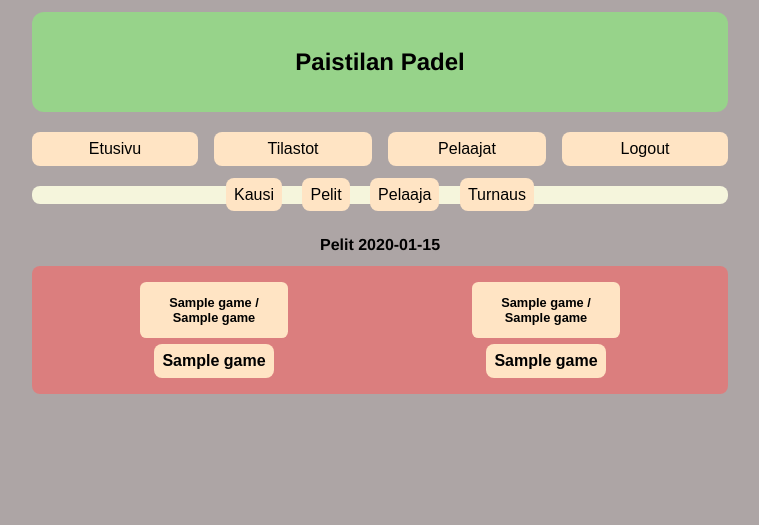
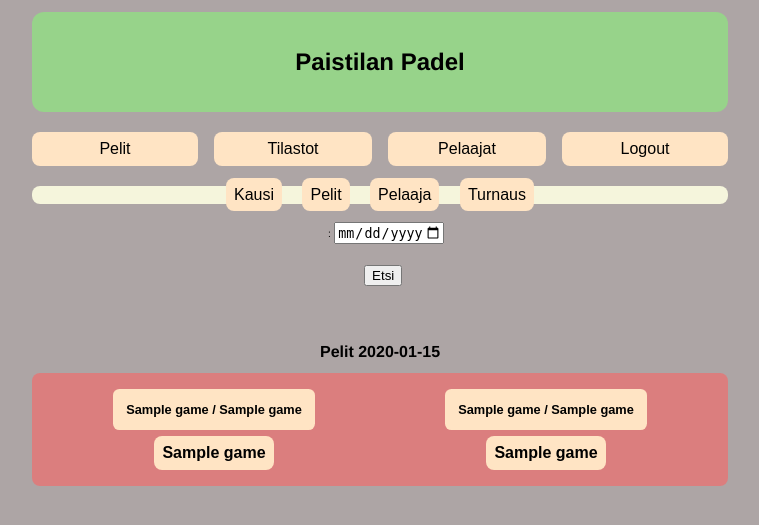
Before and after one commit to taHmeaa/Padelsovellus, a Flask app: template templates/gamestats.html in a window 1280 px wide. Shown: the top 525 px of the page, without its empty margins (260-1019 px from the left). Run offline with Flask 2, Linux system fonts and the light colour scheme; the visitor is signed in with stand-in values (Sample User, id 1); the template is opened without the code that fills it: most values are stand-ins (such as "Sample title", 1, 10 or a date in 2020); parts of the project's set-up code (start-up, migrations or seed data) failed here and were passed over.

Commit message:
ulkoasu ja pvm valikko

```diff
--- a/gamebracket.py
+++ b/gamebracket.py
@@ -36,7 +36,7 @@
 
 
 def get_players():
-    sql = "SELECT player FROM Players ORDER BY player;"
+    sql = "SELECT player FROM Players WHERE visible = TRUE ORDER BY player;"
     result = db.session.execute(sql)
     players = result.fetchall()
     return players
--- a/schema.sql
+++ b/schema.sql
@@ -9,7 +9,8 @@
     id SERIAL PRIMARY KEY,
     player TEXT UNIQUE,
     scorewon INTEGER,
-    scoreloss INTEGER
+    scoreloss INTEGER,
+    visible BOOLEAN
 );
 
 CREATE TABLE games (
--- a/static/jschecks.js
+++ b/static/jschecks.js
@@ -15,7 +15,6 @@
     }
 }
 
-
 function checkplayer(form) {
     if (4 < form.player.value.length < 9) {
         return true
--- a/static/style.css
+++ b/static/style.css
@@ -58,16 +58,15 @@
     display: grid;
     grid-template-columns: repeat(2, 1fr);
     font-family: 'Quicksand', sans-serif;
-
 }
 
 .podiumboard {
     background: rgb(255, 96, 96, 0.562);
     margin: 12px;
-    padding: 1em 1em 1em 1em;
+    padding: 0em 1em 1em 1em;
     border-radius: .5em;
     display: grid;
-    grid-template-columns: repeat(2, 1fr);
+    grid-template-columns: repeat(3, 1fr);
     font-family: 'Quicksand', sans-serif;
 }
 .points{
@@ -113,6 +112,9 @@
     color: black;
 }
 
+.navlinks1:hover, .navlinks2:hover, .navlinks3:hover, .navlinks4:hover{
+    background: rgb(247, 221, 137);
+}
 .navlinks1{
     border-radius: .5em;
     text-align: center;
@@ -122,6 +124,7 @@
     text-decoration: none;
     color: black;
 }
+
 .navlinks2{
     border-radius: .5em;
     text-align: center;
@@ -141,6 +144,7 @@
     text-decoration: none;
     color: black;
 }
+
 .navlinks4{
     border-radius: .5em;
     text-align: center;
@@ -150,6 +154,7 @@
     text-decoration: none;
     color: black;
 }
+
 .registerlink{
     border-radius: .5em;
     text-align: center;
@@ -159,6 +164,9 @@
     font-size: .9em;
     text-decoration: none;
     color: black;
+}
+.registerlink:hover{
+    background: rgb(238, 209, 114);
 }
 
 .score {
@@ -174,7 +182,6 @@
     margin: auto auto .5em auto;
     padding: 1em;
     font-size: 0.8em;
-    width: 9.5em;
 
 }
 
@@ -245,6 +252,14 @@
     font-family: 'Quicksand', sans-serif;
     text-align: center;
 }
+.checkbox{
+    position: absolute;
+    left: -9999px;
+}
+
+.checkbox:checked + .playerbox{
+    background-color: #c1e398d4;
+}
 
 .playerbox{
     border-radius: .5em;
@@ -254,6 +269,10 @@
     margin: 0.7em 1em;
     font-size: .9em;
 }
+
+.playerbox:hover{
+    background: rgb(247, 221, 137);
+ }
 
 #hide{
     font-size: xx-small;
@@ -282,3 +301,16 @@
     padding: 1.5em 2em;
     border-radius: .5em
  }
+
+.calendar {
+    border-radius: .5em;
+    padding: .5em 0em .5em .5em;
+    font-size: 0.8em;
+    text-align: center;
+}
+.calendar-table{
+    border-radius: .5em;
+    padding: .5em 0em .5em .5em;
+    font-size: 0.8em;
+    text-align: center;
+}
--- a/templates/gamestats.html
+++ b/templates/gamestats.html
@@ -1,5 +1,17 @@
 {% extends "seasonstats.html" %}
 {% block statisticcontent %}
+<form class = "calendar" action="/allgames" method="POST">
+
+    <label class = "calendar-table" for="gameday">:</label>
+    <input type="date" id="gameday" name="gameday"
+       value="2021-10-8"
+       min="2021-01-01" max="2022-12-31">
+    <div class="scorebutton">
+        <input type="submit" value="Etsi">
+        <input type="hidden" name="csrf_token" value="{{ session.csrf_token }}">
+    </div>
+</form>
+
 <div class = "h2"> Pelit {{ games[0][0].strftime("%m-%d") }}</div>
 {% for g in games %}
     <div class="gameboard">
--- a/templates/index.html
+++ b/templates/index.html
@@ -7,7 +7,8 @@
 <form action="/games" method="POST" onsubmit="check(this)">
     <div class="playerboard">
         {% for p in players %}
-        <label class="playerbox">{{ p[0] }}<input type="checkbox" id="player" name="player" value="{{ p[0] }}"></label>
+        <input class ="checkbox" type="checkbox" id="player{{ loop.index }}" name="player" value="{{ p[0] }}">
+        <label for ="player{{ loop.index }}" class="playerbox">{{ p[0] }}</label>
         {% endfor %}
     </div>
     <div class="rounds">
@@ -25,7 +26,7 @@
 </form>
 
 <script src="{{url_for('static', filename='jschecks.js')}}"></script>
-</body>
+
 
 
 {% endblock %}
--- a/templates/layout.html
+++ b/templates/layout.html
@@ -10,7 +10,7 @@
 {% if session.user_id %}
 
 <div class="navbanner">
-    <a class ="navlinks1" href="/">Etusivu</a>
+    <a class ="navlinks1" href="/">Pelit</a>
     <a class ="navlinks2" href="/stats">Tilastot</a>
     <a class ="navlinks3" href="/playerapp">Pelaajat</a>
     <a class ="navlinks4" href="/logout">Logout</a>
@@ -19,14 +19,12 @@
 
 {% else %}
 <div class="navbanner">
-    <a class ="navlinks1" href="/">Etusivu</a>
+    <a class ="navlinks1" href="/">Pelit</a>
     <a class ="navlinks2" href="/stats">Tilastot</a>
     <a class ="navlinks3" href="/playerapp">Pelaajat</a>
     <a class ="navlinks4" href="/login">Login</a>
 </div>
-<div class="navbanner1">
-    <a class ="registerlink" href="/register">Rekisteröidy</a>
-</div>
+
 {% block registercontent %}{% endblock %}
 
 {% endif %}
--- a/templates/login.html
+++ b/templates/login.html
@@ -1,7 +1,9 @@
 {% extends "layout.html" %}
 {% block title %}Kirjautuminen{% endblock %}
 {% block registercontent %}
-
+<div class="navbanner1">
+    <a class ="registerlink" href="/register">Rekisteröidy</a>
+</div>
 
 <div class="login">
     <form action="/login" method="post">
--- a/templates/scorestats.html
+++ b/templates/scorestats.html
@@ -2,9 +2,15 @@
 {% block statisticcontent %}
 <div class="h2">KAUSITILASTO</div>
 <div class="podiumboard">
+    <div></div>
+    <div class = "h2">Voitot</div>
+    <div class = "h2">Häviöt</div>
+
     {% for p in podium %}
         <div class = "name"> {{ p[0] }}</div>
         <div class = "points"> {{ p[1] }}</div>
+        <div class = "points"> {{ p[2] }}</div>
+
     {% endfor %}
 </div>
 
```
Also changed, not shown: playerconfig.py (added, +17 -0 lines), routes.py (+17 -7 lines), statistic.py (+11 -4 lines), templates/players.html (+12 -14 lines), users.py (+5 -15 lines).
